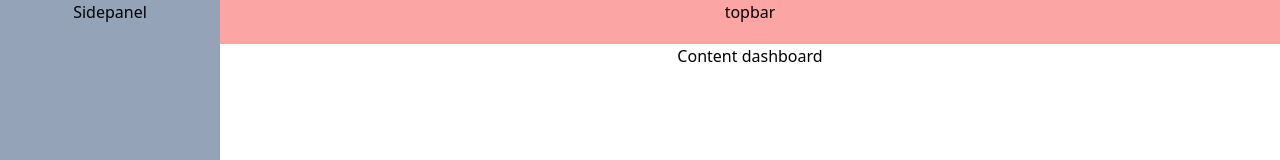
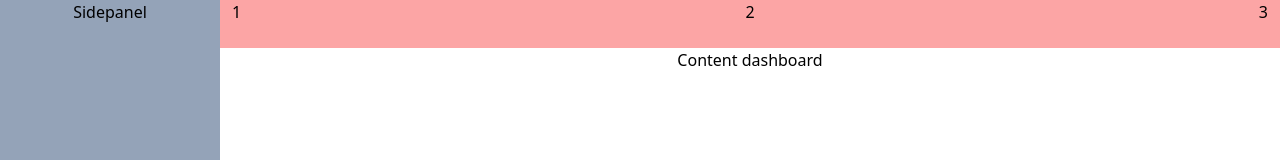
Before and after one commit to ricardoareiaslinhares/quickCMS, a React (Vite) app in the folder front/: page /dashboard in a window 1280 px wide. Shown: the top 160 px of the page. Built offline with nearby package versions, Linux system fonts and the light colour scheme.

Commit message:
feat:dashboard - layouts - topbar separated as component

```diff
--- /dev/null
+++ b/front/src/components/Topbar.tsx
@@ -0,0 +1,16 @@
+import React from 'react'
+
+type Props = {}
+
+const Topbar = (props: Props) => {
+  return (
+    <div className='bg-red-300 min-h-12 max-h-16 flex flex-1 flex-row justify-between px-3'>
+        <div>1</div>
+        <div>2</div>
+        <div>3</div>
+
+    </div>
+  )
+}
+
+export default Topbar
--- a/front/src/pages/Dashboard.tsx
+++ b/front/src/pages/Dashboard.tsx
@@ -1,3 +1,4 @@
+import Topbar from '@/components/Topbar'
 import React from 'react'
 
 type Props = {}
@@ -7,7 +8,7 @@ const Dashboard = () => {
     <div className='flex flex-1 flex-row min-h-screen'>
         <div className='min-w-[220px] bg-slate-400'>Sidepanel</div>
         <div className='flex-1 flex-col'>
-            <div className=' bg-red-300 min-h-11 max-h-32'>topbar</div>
+            <Topbar/>
             <div>Content dashboard</div>
         </div>
     </div>
```
